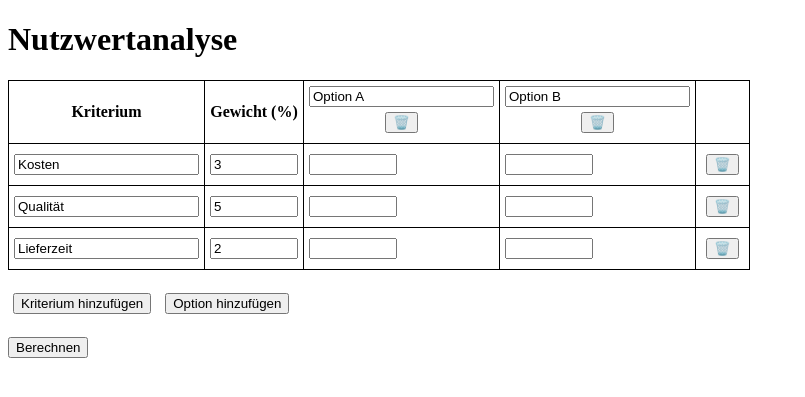
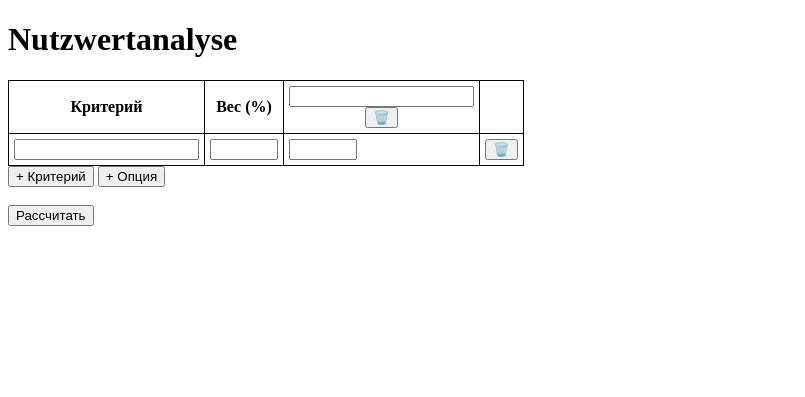
Before and after one commit to Raynor723/Nutzwertanalyse, a Flask app: page / in a window 1280 px wide. Shown: the top 397 px of the page, without its empty margins (0-805 px from the left). Run offline with Flask 3, Linux system fonts and the light colour scheme.

Commit message:
до css

```diff
--- a/app.py
+++ b/app.py
@@ -1,21 +1,18 @@
 from flask import Flask, render_template, request
+import json
 
 app = Flask(__name__)
 
 @app.route("/", methods=["GET", "POST"])
 def index():
     if request.method == "POST":
-        # Получаем значения из формы
-        option_names = request.form.getlist("option_name")
-        criteria_names = request.form.getlist("criterion_name")
+        criteria = request.form.getlist("criterion")
+        options = request.form.getlist("option_name")
         weights_raw = request.form.getlist("weight")
 
-        try:
-            weights = [float(w) for w in weights_raw]
-        except ValueError:
-            return render_template("index.html", error="Некорректный вес", data=request.form)
+        num_criteria = len(criteria)
+        num_options = len(options)
 
-        # Нормализация весов: перевод в доли
         try:
             weights = [float(w) for w in weights_raw]
         except ValueError:
@@ -27,10 +24,6 @@ def index():
 
         normalized_weights = [w / 100 for w in weights]
 
-        num_criteria = len(criteria_names)
-        num_options = len(option_names)
-
-        # Чтение оценок
         scores = []
         for i in range(num_criteria):
             row = []
@@ -38,29 +31,35 @@ def index():
                 field_name = f"score_{i}_{j}"
                 val = request.form.get(field_name, "")
                 try:
-                    row.append(float(val))
+                    score = float(val)
+                    if score > 10:
+                        return render_template("index.html", error=f"Значение в ячейке {i+1}×{j+1} больше 10", data=request.form)
+                    row.append(score)
                 except ValueError:
-                    row.append(0.0)
+                    return render_template("index.html", error=f"Некорректное значение в ячейке {i+1}×{j+1}", data=request.form)
             scores.append(row)
 
-        # Расчёт результата
         results = []
         for j in range(num_options):
-            total = 0
-            for i in range(num_criteria):
-                total += scores[i][j] * normalized_weights[i]
-            results.append({
-                "name": option_names[j],
-                "score": total
+            total = sum(scores[i][j] * normalized_weights[i] for i in range(num_criteria))
+            results.append((options[j], round(total, 4)))
+
+        # Подготовка данных для радарных графиков
+        chart_data = {
+            "labels": criteria,
+            "datasets": []
+        }
+
+        for j, option in enumerate(options):
+            values = [scores[i][j] for i in range(num_criteria)]
+            chart_data["datasets"].append({
+                "label": option,
+                "data": values
             })
 
-        results.sort(key=lambda x: x["score"], reverse=True)
-
-        # Передаём обратно данные + результат
-        return render_template("index.html", results=results, data=request.form)
+        return render_template("index.html", results=results, data=request.form, chart_data=json.dumps(chart_data))
 
     return render_template("index.html")
-
 
 # 🚀 Запуск сервера
 if __name__ == "__main__":
--- a/templates/index.html
+++ b/templates/index.html
@@ -1,8 +1,10 @@
 <!DOCTYPE html>
-<html>
+<html lang="ru">
 
 <head>
+    <meta charset="UTF-8">
     <title>Nutzwertanalyse</title>
+    <script src="https://cdn.jsdelivr.net/npm/chart.js"></script>
     <style>
         table,
         th,
@@ -12,50 +14,165 @@
             padding: 5px;
         }
 
-        input[type="number"],
-        input[type="text"] {
-            width: 80px;
+        input[type="number"] {
+            width: 60px;
         }
 
-        button {
-            margin: 5px;
+        .error {
+            color: red;
         }
     </style>
+</head>
+
+<body>
+    <h1>Nutzwertanalyse</h1>
+    {% if error %}
+    <p class="error">{{ error }}</p>
+    {% endif %}
+
+    <form method="POST">
+        <table id="nwa-table">
+            <thead>
+                <tr>
+                    <th>Критерий</th>
+                    <th>Вес (%)</th>
+                    {% set option_names = data.getlist("option_name") if data else [""] %}
+                    {% for name in option_names %}
+                    <th>
+                        <input name="option_name" value="{{ name }}" required><br>
+                        <button type="button" onclick="removeColumn(this)">🗑️</button>
+                    </th>
+                    {% endfor %}
+                </tr>
+            </thead>
+            <tbody>
+                {% set criteria = data.getlist("criterion") if data else [""] %}
+                {% for i in range(criteria | length) %}
+                <tr>
+                    <td><input name="criterion" value="{{ criteria[i] }}" required></td>
+                    <td><input name="weight" type="number" value="{{ data.getlist('weight')[i] if data else '' }}"
+                            required></td>
+                    {% for j in range(option_names | length) %}
+                    {% set field_name = "score_" ~ i ~ "_" ~ j %}
+                    <td><input name="{{ field_name }}" type="number" max="10"
+                            value="{{ data.get(field_name, '') if data else '' }}" required></td>
+                    {% endfor %}
+                    <td><button type="button" onclick="removeRow(this)">🗑️</button></td>
+                </tr>
+                {% endfor %}
+            </tbody>
+        </table>
+        <button type="button" onclick="addRow()">+ Критерий</button>
+        <button type="button" onclick="addOption()">+ Опция</button>
+        <br><br>
+        <button type="submit">Рассчитать</button>
+    </form>
+
+    {% if results %}
+    <h2>Результаты</h2>
+    <ul>
+        {% for name, value in results %}
+        <li>{{ name }}: {{ value }}</li>
+        {% endfor %}
+    </ul>
+
+    <h2>Общий радарный график</h2>
+    <canvas id="radarChartAll" width="400" height="400"></canvas>
+
+    <div id="individualCharts"></div>
+
     <script>
-        function addCriterion() {
+        const chartData = {{ chart_data | safe }};
+
+        new Chart(document.getElementById("radarChartAll"), {
+            type: "radar",
+            data: chartData,
+            options: {
+                scales: {
+                    r: {
+                        min: 0,
+                        max: 10,
+                        ticks: { stepSize: 1 }
+                    }
+                }
+            }
+        });
+
+        chartData.datasets.forEach((dataset, index) => {
+            const container = document.getElementById("individualCharts");
+
+            const title = document.createElement("h3");
+            title.innerText = "Опция: " + dataset.label;
+            container.appendChild(title);
+
+            const canvas = document.createElement("canvas");
+            canvas.id = "radar_" + index;
+            canvas.width = 400;
+            canvas.height = 400;
+            container.appendChild(canvas);
+
+            new Chart(canvas, {
+                type: "radar",
+                data: {
+                    labels: chartData.labels,
+                    datasets: [dataset]
+                },
+                options: {
+                    scales: {
+                        r: {
+                            min: 0,
+                            max: 10,
+                            ticks: { stepSize: 1 }
+                        }
+                    }
+                }
+            });
+        });
+    </script>
+    {% endif %}
+
+    <script>
+        function addRow() {
             const table = document.getElementById('nwa-table');
-            const row = table.insertRow(-1);
-            const cells = table.rows[1].cells.length;
+            const tbody = table.querySelector("tbody");
+            const rowIndex = tbody.rows.length; // индекс новой строки внутри tbody
+            const optionCount = table.rows[0].cells.length - 2;
 
-            let nameCell = row.insertCell(0);
-            nameCell.innerHTML = '<input name="criterion_name" required>';
+            const newRow = tbody.insertRow(-1); // добавляет в конец <tbody>
 
-            let weightCell = row.insertCell(1);
-            weightCell.innerHTML = '<input name="weight" type="number" required>';
+            // Критерий
+            const tdCriterion = newRow.insertCell();
+            tdCriterion.innerHTML = '<input name="criterion" required>';
 
-            for (let i = 2; i < cells - 1; i++) {
-                row.insertCell(i).innerHTML = `<input name="score_${row.rowIndex - 2}_${i - 2}" type="number" required>`;
+            // Вес
+            const tdWeight = newRow.insertCell();
+            tdWeight.innerHTML = '<input name="weight" type="number" required>';
+
+            // Оценки по каждой опции
+            for (let j = 0; j < optionCount; j++) {
+                const td = newRow.insertCell();
+                td.innerHTML = `<input name="score_${rowIndex}_${j}" type="number" max="10" required>`;
             }
 
-            let removeCell = row.insertCell(-1);
-            removeCell.innerHTML = `<button type="button" onclick="removeRow(this)">🗑️</button>`;
+            // Кнопка удаления строки
+            const tdDelete = newRow.insertCell();
+            tdDelete.innerHTML = '<button type="button" onclick="removeRow(this)">🗑️</button>';
         }
+
 
         function addOption() {
             const table = document.getElementById('nwa-table');
             const headerRow = table.rows[0];
-            const bodyRows = Array.from(table.rows).slice(1); // exclude header
+            const bodyRows = Array.from(table.rows).slice(1);
+            const newIndex = headerRow.cells.length - 2;
 
-            const newIndex = headerRow.cells.length - 2;
-            const name = prompt("Name der neuen Option:");
+            const name = prompt("Название новой опции:");
             if (!name) return;
 
-            // Добавляем заголовок с кнопкой удаления
             const th = document.createElement("th");
             th.innerHTML = `<input name="option_name" value="${name}" required><br><button type="button" onclick="removeColumn(this)">🗑️</button>`;
             headerRow.insertBefore(th, headerRow.lastElementChild);
 
-            // Добавляем ячейки с input в каждую строку
             bodyRows.forEach((row, rowIndex) => {
                 const td = document.createElement("td");
                 td.innerHTML = `<input name="score_${rowIndex}_${newIndex}" type="number" max="10" required>`;
@@ -63,79 +180,21 @@
             });
         }
 
-        function removeRow(btn) {
-            const row = btn.parentNode.parentNode;
-            row.parentNode.removeChild(row);
+        function removeRow(button) {
+            const row = button.parentElement.parentElement;
+            row.remove();
         }
 
-        function removeColumn(btn) {
-            const cellIndex = btn.parentNode.cellIndex;
+        function removeColumn(button) {
+            const th = button.closest("th");
+            const index = th.cellIndex;
             const table = document.getElementById("nwa-table");
 
-            for (let i = 0; i < table.rows.length; i++) {
-                table.rows[i].deleteCell(cellIndex);
+            for (let row of table.rows) {
+                row.deleteCell(index);
             }
         }
     </script>
-</head>
-
-<body>
-    <h1>Nutzwertanalyse</h1>
-
-    {% if error %}
-    <p style="color: red;">⚠️ {{ error }}</p>
-    {% endif %}
-
-    <form method="post">
-        <table id="nwa-table">
-            <thead>
-                <tr>
-                    <th>Kriterium</th>
-                    <th>Gewicht (%)</th>
-                    {% set option_names = data.getlist("option_name") if data else ["Option A", "Option B"] %}
-                    {% for name in option_names %}
-                    <th>
-                        <input name="option_name" value="{{ name }}" required>
-                        <br><button type="button" onclick="removeColumn(this)">🗑️</button>
-                    </th>
-                    {% endfor %}
-                    <th></th>
-                </tr>
-            </thead>
-            <tbody>
-                {% set criteria = data.getlist("criterion_name") if data else ["Kosten", "Qualität", "Lieferzeit"] %}
-                {% set weights = data.getlist("weight") if data else ["3", "5", "2"] %}
-                {% for i in range(criteria | length) %}
-                <tr>
-                    <td><input name="criterion_name" value="{{ criteria[i] }}" required></td>
-                    <td><input name="weight" type="number" value="{{ weights[i] }}" required></td>
-                    {% for j in range(option_names | length) %}
-                    {% set field_name = "score_" ~ i ~ "_" ~ j %}
-                    <td>
-                        <input name="score_{{i}}_{{j}}" type="number" max="10"
-                            value="{{ data.get(field_name, '') if data else '' }}" required>
-                    </td>
-                    {% endfor %}
-                    <td><button type="button" onclick="removeRow(this)">🗑️</button></td>
-                </tr>
-                {% endfor %}
-            </tbody>
-        </table>
-        <br>
-        <button type="button" onclick="addCriterion()">Kriterium hinzufügen</button>
-        <button type="button" onclick="addOption()">Option hinzufügen</button>
-        <br><br>
-        <input type="submit" value="Berechnen">
-    </form>
-
-    {% if results %}
-    <h2>Ergebnisse</h2>
-    <ul>
-        {% for res in results %}
-        <li><strong>{{ res.name }}</strong>: {{ '%.2f' | format(res.score) }}</li>
-        {% endfor %}
-    </ul>
-    {% endif %}
 </body>
 
 </html>
```
